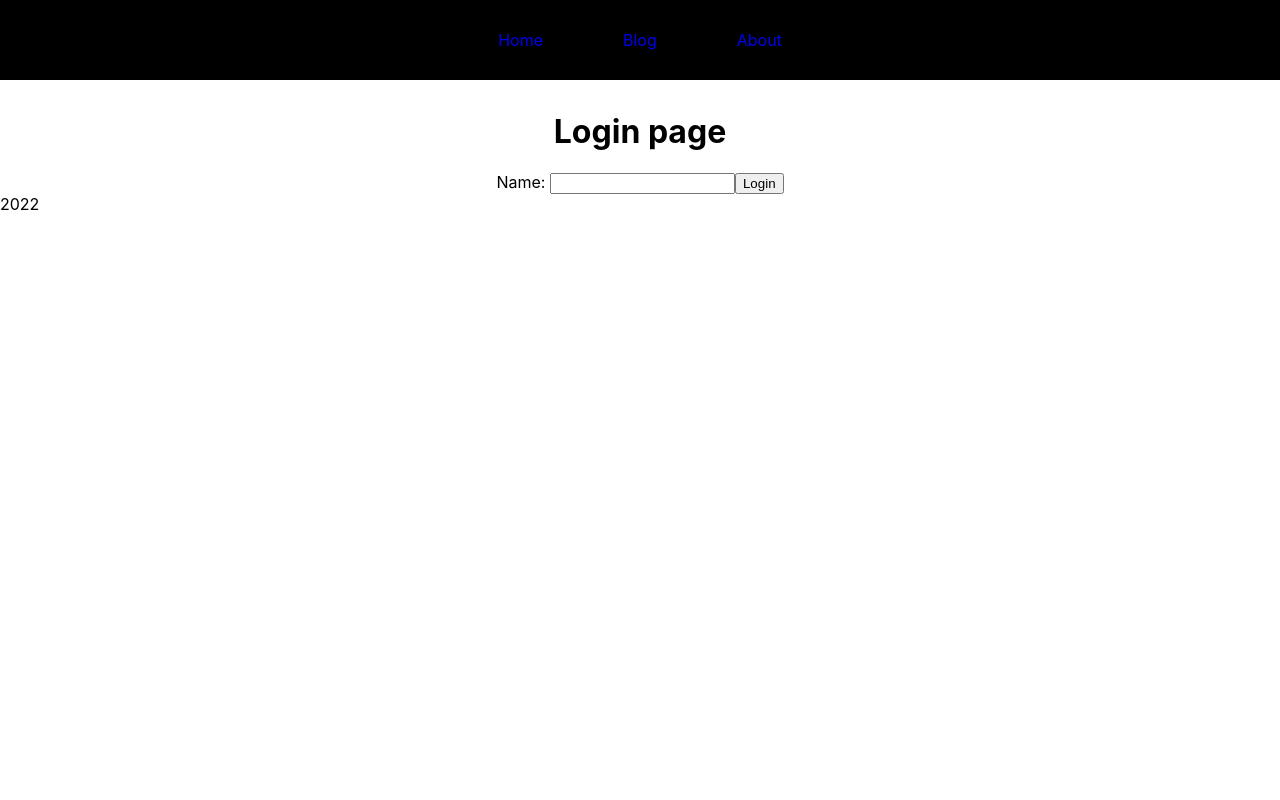
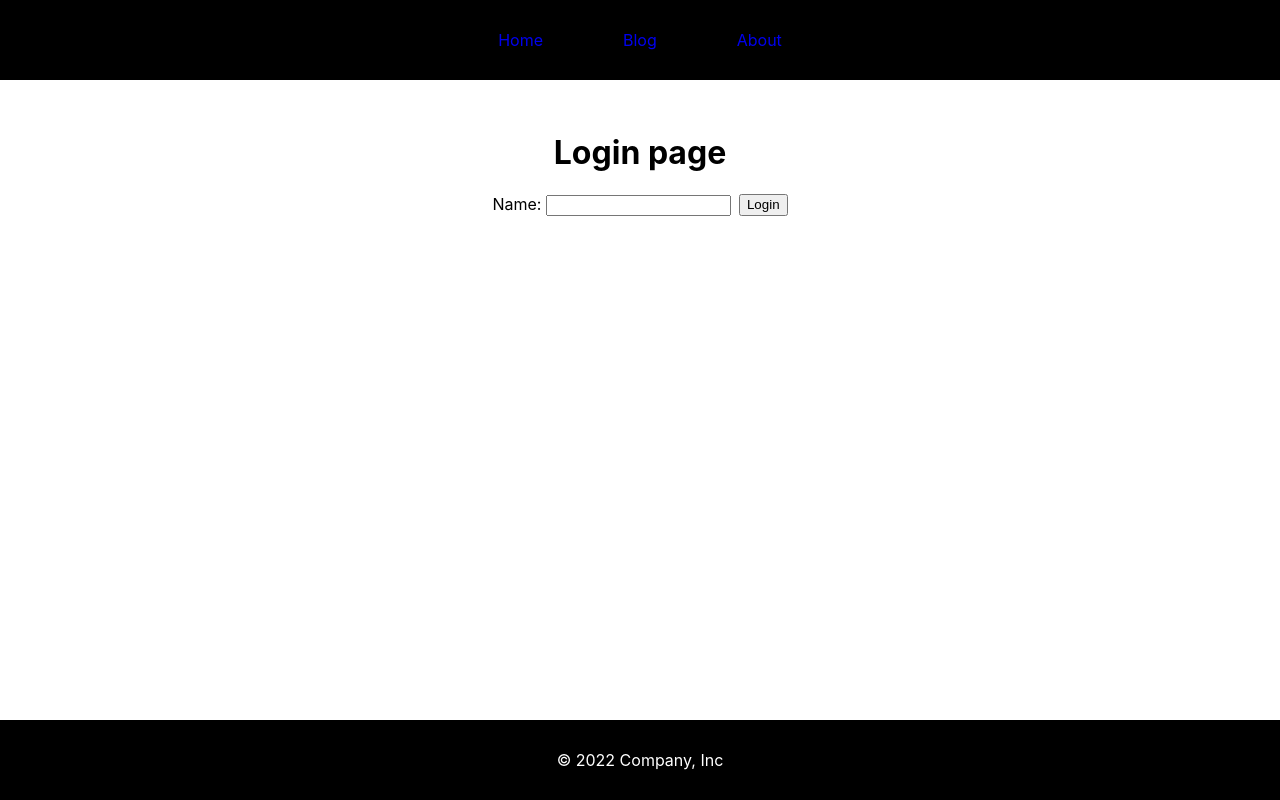
Before and after one commit to 1Alisa1/Blog, a React (Create React App) app: page /login in a window 1280 px wide. Built offline with nearby package versions, Linux system fonts and the light colour scheme.

Commit message:
add styles

```diff
--- a/src/components/layout.tsx
+++ b/src/components/layout.tsx
@@ -15,7 +15,9 @@ const Layout: React.FC = () => {
         <Outlet />
       </main>
 
-      <footer>2022</footer>
+      <footer>
+        <div>© 2022 Company, Inc</div>
+      </footer>
     </>
   );
 };
--- a/src/index.scss
+++ b/src/index.scss
@@ -12,13 +12,14 @@ code {
     monospace;
 }
 
-
 $bg: black;
 $bottom: 2rem;
 
 @mixin wrapper() {
-  width: 1200px;
+  max-width: 1200px;
   margin: 0 auto;
+  margin-left: 5%;
+  margin-right: 5%;
 }
 
 @mixin flex() {
@@ -31,6 +32,25 @@ $bottom: 2rem;
   color:rgb(0, 110, 255);
   cursor: default;
 }
+
+#root {
+  display: flex;
+  flex-direction: column;
+  min-height: 100vh;
+  main {
+    flex: 1 0 auto;
+  }
+  footer {
+    background-color: $bg;
+    color: white;
+    div {
+      height: 10vh;
+      @include flex();
+    }
+  }
+}
+
+
 
 .nav {
   width: 100%;
@@ -54,6 +74,7 @@ $bottom: 2rem;
       }
     }
 }
+
 
 .wrapper {
   @include wrapper();
@@ -88,8 +109,9 @@ $bottom: 2rem;
 .login {
   @include flex();
   flex-direction: column;
-  h1 {
-    margin-top: 0;
+  form {
+    display: flex;
+    gap: 0.5rem;
   }
 }
 
@@ -128,3 +150,8 @@ $bottom: 2rem;
     }
   }
 }
+
+.text-center {
+  text-align: center;
+  margin-top: 0;
+}
--- a/src/pages/aboutPage.tsx
+++ b/src/pages/aboutPage.tsx
@@ -1,6 +1,6 @@
 function AboutPage() {
   return (
-    <div className="wrapper">About us</div>
+    <h1 className="text-center">About us</h1>
   );
 }
 
--- a/src/pages/createPost.tsx
+++ b/src/pages/createPost.tsx
@@ -53,8 +53,8 @@ const CreatePost = (props: CreatePostProps) => {
   };
 
   return (
-    <div>
-      <h1>Create a post</h1>
+    <div className='wrapper'>
+      <h1 className='text-center'>Create a post</h1>
       <button onClick={() => signOut(() => navigate('/', { replace: true }))}>
         Log out
       </button>
--- a/src/pages/homePage.tsx
+++ b/src/pages/homePage.tsx
@@ -1,6 +1,6 @@
 function HomePage() {
   return (
-    <div className="wrapper">Home</div>
+    <h1 className="text-center">Home</h1>
   );
 }
 
```
